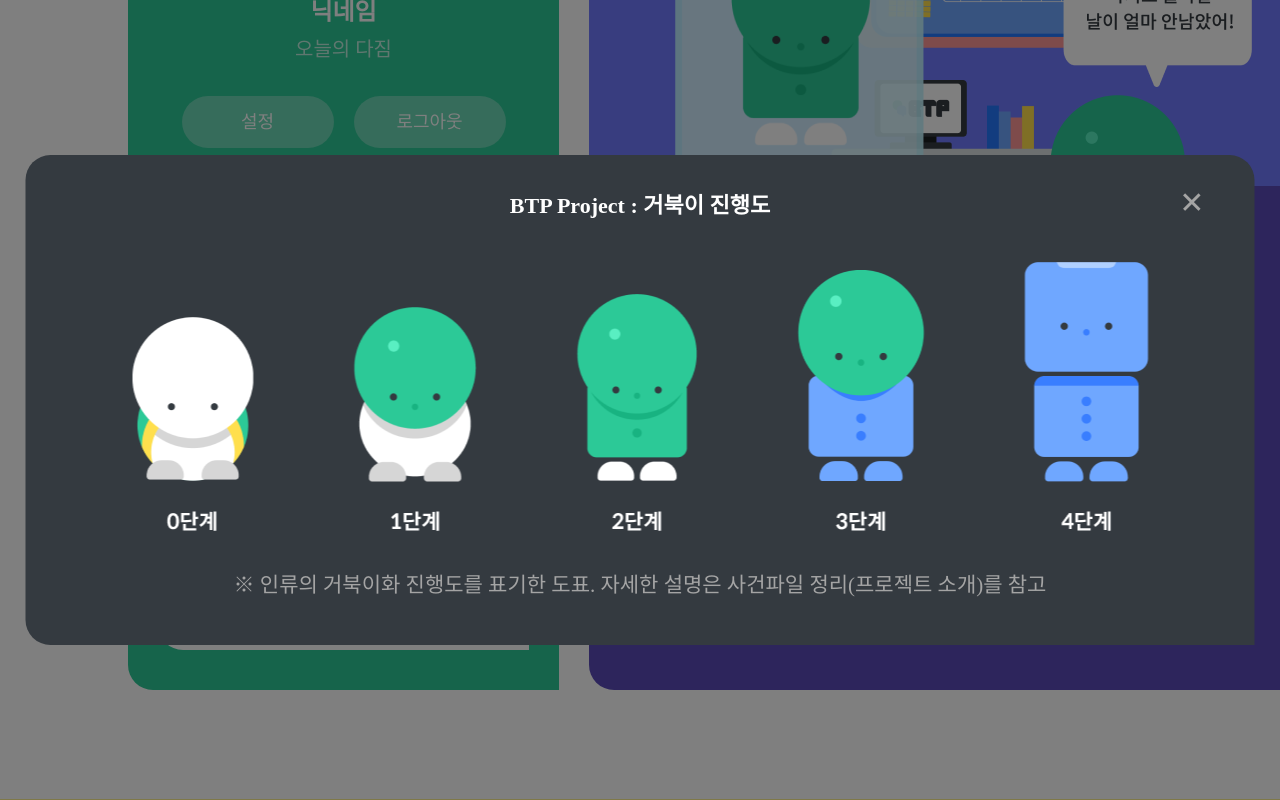
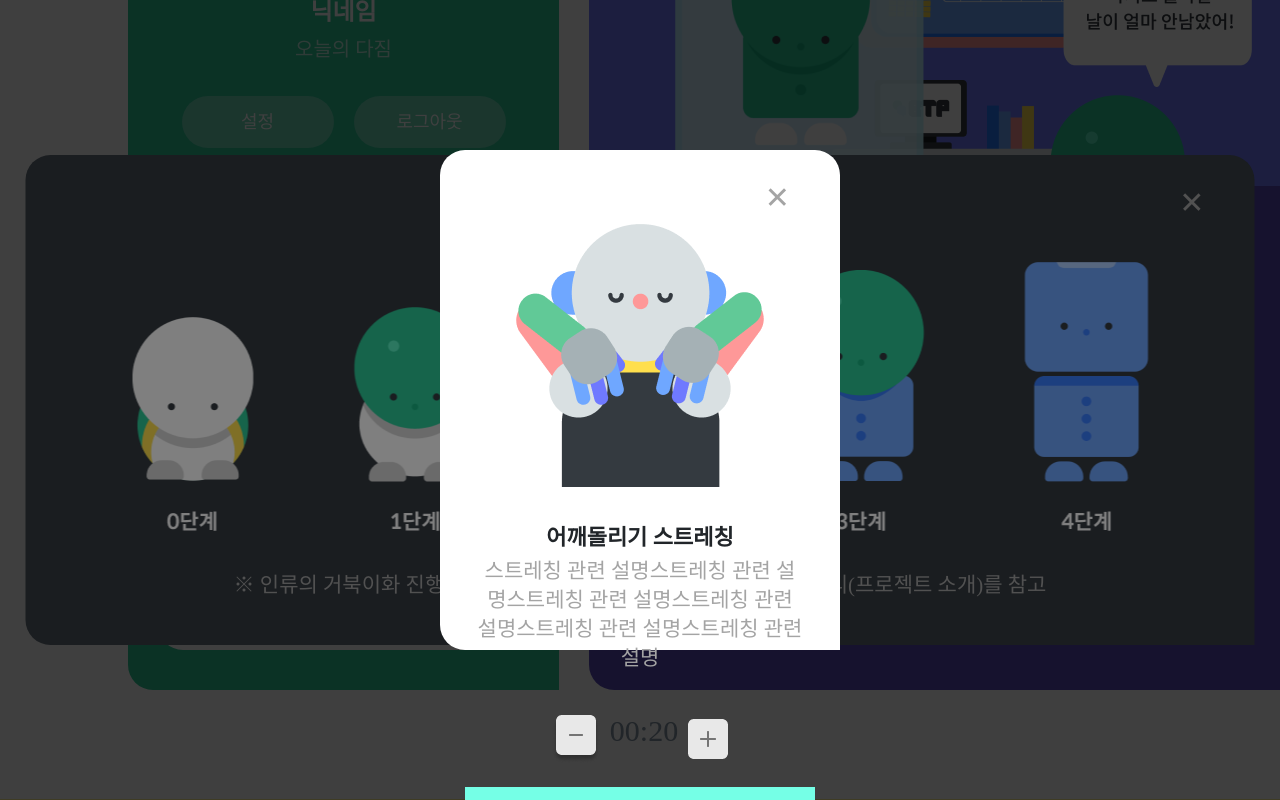
Before and after one commit to turtle-engineers/BTP_ui, a Vue app: page /account in a window 1280 px wide. Both pictures are taken after a click on the button 977 px from the left and 981 px from the top of the page. Shown: the part 581-1381 px from the top of the page. Built offline with nearby package versions, Linux system fonts and the light colour scheme; no server answers; a web font is replaced by a local one.

Commit message:
모달(임시)

```diff
--- a/src/assets/scss/components/modalTurtle.scss
+++ b/src/assets/scss/components/modalTurtle.scss
@@ -20,17 +20,11 @@
 .content {
   text-align: center;
   // max-width: 1229px;
-  width: 1229px;
-  height: 490px;
-  // position: absolute;
-  // top: 75vh;
-  // left: 50%;
   position: fixed;
   top: 50%;
   left: 50%;
   -webkit-transform: translate(-50%,-50%);
   transform: translate(-50%,-50%);
-  background: $btpblack;
   border-radius: $btp-border;
   padding: 37px;
   user-select:all;
@@ -39,7 +33,6 @@
     font-weight: 700;
     font-size: 22px;
     line-height: 28px;
-    color: #ffffff;
   }
   h3 {
     font-weight: 500;
@@ -51,7 +44,7 @@
     margin-top: 37px;
     margin-bottom: 36px;
   }
-  button {
+  .btn-x {
     position: absolute;
     top: 25px;
     right: 50px;
@@ -60,3 +53,41 @@
     color: #a4a4a4;
   }
 }
+
+.mg-bk {
+  background: $btpblack;
+  h1 {
+    color: #ffffff;
+  }
+}
+
+.mg-wh {
+  background: #ffffff;
+}
+
+.ms-l {
+  width: 1229px;
+  height: 490px;
+}
+
+.ms-m {
+  width: 400px;
+  height: 500px;
+}
+
+.m-str-btn {
+  background-color: $btp-mint;
+  color: $btp-green;
+  font-size: 2rem;
+
+  div {
+    display: inline;
+    padding: 1rem;
+  }
+}
+
+.time {
+  display: inline;
+  font-size: 3rem;
+  margin: 0 1rem;
+}
--- a/src/assets/scss/variables.scss
+++ b/src/assets/scss/variables.scss
@@ -16,6 +16,8 @@ $btpgray:#EBEBEB;
 $redbtn:#FF6B6B;
 $mob-gray:#D2D2D2;
 $btp-light-gray: #BFBFBF;
+$btp-green: #04B27B;
+$btp-mint: #75FFE6;
 
 $btp-border: 25px 25px 0 25px;
 $btn-border:  15px 15px 0 15px;
--- /dev/null
+++ b/src/components/modalStretching.vue
@@ -0,0 +1,33 @@
+<template>
+  <div id='modal' onselectstart='return false' >
+      <div class="black-bg" @click="$emit('close-modal')"></div>
+      <div class="content mg-wh ms-m">
+        <img src="../assets/images/ex-img.png">
+        <h1>어깨돌리기 스트레칭</h1>
+        <h3>스트레칭 관련 설명스트레칭 관련 설명스트레칭 관련 설명스트레칭 관련 설명스트레칭 관련 설명스트레칭 관련 설명</h3>
+        <button class="minus" @click="minus">
+          <img src="../assets/icon/btn-minus.png" />
+        </button>
+        <div class="time">00:20</div>
+        <button class="plus" @click="plus">
+          <img src="../assets/icon/btn-plus.png" />
+        </button>
+        <b-row class="m-str-btn">
+          <b-col>초기화</b-col>
+          <b-col>추가하기</b-col>
+        </b-row>
+        <button type="button" class="btn-x" @click="$emit('close-modal')">✕</button>
+      </div>
+    </div>
+</template>
+<style lang="scss" scoped>
+@import "../assets/scss/variables.scss";
+@import "../assets/scss/common.scss";
+@import "../assets/scss/components/modalTurtle.scss";
+</style>
+<script>
+export default {};
+</script>
+
+<style>
+</style>
--- a/src/components/modalTurtle.vue
+++ b/src/components/modalTurtle.vue
@@ -1,11 +1,11 @@
 <template>
   <div id='modal' onselectstart='return false' >
       <div class="black-bg" @click="$emit('close-modal')"></div>
-      <div class="content">
+      <div class="content mg-bk ms-l">
         <h1>BTP Project : 거북이 진행도</h1>
         <img src="../assets/images/modal_turtle.png">
         <h3>※ 인류의 거북이화 진행도를 표기한 도표. 자세한 설명은 사건파일 정리(프로젝트 소개)를 참고</h3>
-        <button type="button" @click="$emit('close-modal')">✕</button>
+        <button type="button" class="btn-x" @click="$emit('close-modal')">✕</button>
       </div>
     </div>
 </template>
--- a/src/views/Account.vue
+++ b/src/views/Account.vue
@@ -1,6 +1,7 @@
 <template>
   <div>
     <modalTurtle v-if="isModalViewed" @close-modal="closeModal"></modalTurtle>
+    <modalStretching v-if="isModalViewed" @close-modal="closeModal"></modalStretching>
     <simpleheader></simpleheader>
     <div class="app-container">
       <div class="btp-container">
@@ -67,6 +68,7 @@
 import axios from "axios";
 import simpleheader from "../components/layout/simpleheader.vue";
 import modalTurtle from "../components/modalTurtle";
+import modalStretching from "../components/modalStretching";
 export default {
   data() {
     return {
@@ -82,6 +84,7 @@ export default {
   components: {
     simpleheader,
     modalTurtle,
+    modalStretching,
   },
   created() {
     this.login();
```
